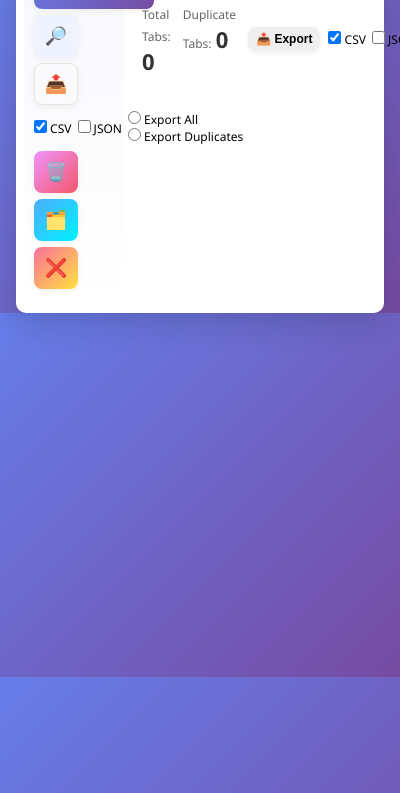
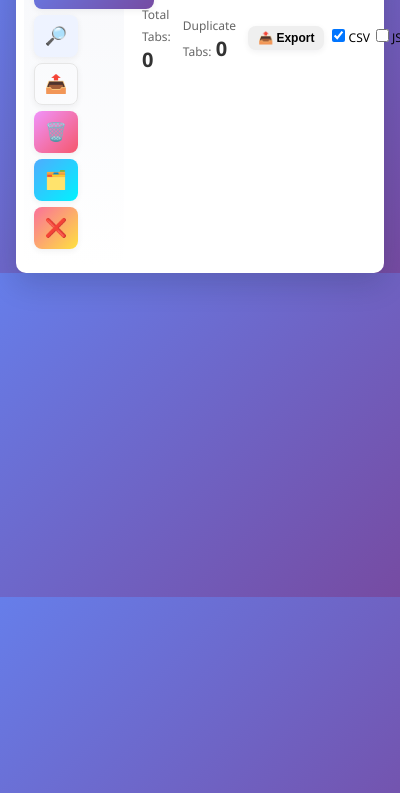
Before and after one commit to ApiCartOps/chrome-duplicate-tabs, a browser extension: page popup.html in a window 400 px wide. Shown: the part 51-844 px from the top of the page. Drawn offline with Linux system fonts and the light colour scheme.

Commit message:
UI: fix side-menu hover, align header and export controls, tidy stats

```diff
--- a/popup.css
+++ b/popup.css
@@ -82,7 +82,7 @@ h1 {
 }
 
 .stat-value {
-  font-size: 22px;
+  font-size: 20px;
   font-weight: 800;
   color: #333;
   margin-top: 6px;
@@ -124,6 +124,11 @@ h1 {
   height: 42px;
   border-radius: 8px;
   justify-content: center;
+}
+
+.side-menu .btn:hover {
+  transform: none;
+  box-shadow: 0 1px 3px rgba(0,0,0,0.06);
 }
 
 .btn-icon {
@@ -179,6 +184,19 @@ h1 {
   gap: 8px;
   align-items: center;
 }
+
+.stats-right .btn {
+  width: auto;
+  padding: 6px 10px;
+}
+
+.content header {
+  display: flex;
+  align-items: center;
+  gap: 12px;
+}
+
+.stats { align-items: center; }
 
 .export-controls {
   display: flex;
--- a/popup.html
+++ b/popup.html
@@ -13,14 +13,7 @@
           <button id="listAllTabs" class="btn btn-primary" title="List all tabs" aria-label="List all tabs"><span class="btn-icon">📋</span></button>
           <button id="listDuplicateTabs" class="btn btn-secondary" title="List duplicates" aria-label="List duplicates"><span class="btn-icon">🔎</span></button>
           <button id="exportListBtn" class="btn btn-outline" title="Export tabs" aria-label="Export tabs"><span class="btn-icon">📤</span></button>
-          <div class="export-controls">
-            <label><input type="checkbox" id="exportCsv" checked> CSV</label>
-            <label><input type="checkbox" id="exportJson"> JSON</label>
-            <div class="export-scope">
-              <label><input type="radio" name="exportScope" id="exportScopeAll" value="all" checked> Export All</label>
-              <label><input type="radio" name="exportScope" id="exportScopeDuplicates" value="duplicates"> Export Duplicates</label>
-            </div>
-          </div>
+          <!-- export controls moved to header/stats to reduce duplication -->
           <button id="closeDuplicateTabs" class="btn btn-danger" title="Close duplicate tabs" aria-label="Close duplicate tabs"><span class="btn-icon">🗑️</span></button>
           <button id="groupTabsByDomain" class="btn btn-info" title="Group tabs by domain" aria-label="Group tabs by domain"><span class="btn-icon">🗂️</span></button>
           <button id="closeTabsExceptActive" class="btn btn-warning" title="Close other tabs" aria-label="Close other tabs"><span class="btn-icon">❌</span></button>
```
